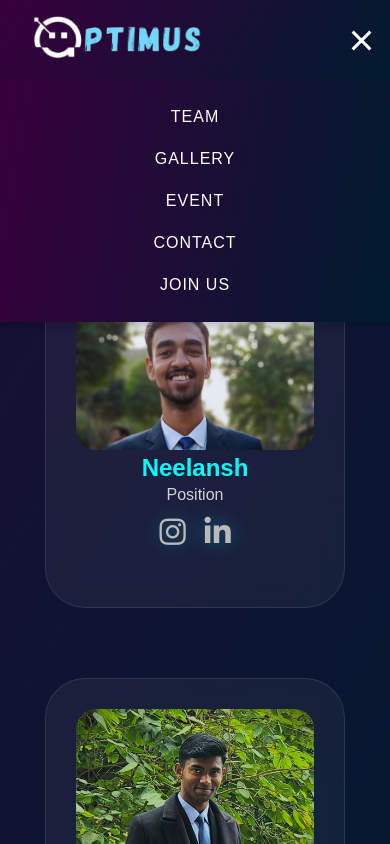
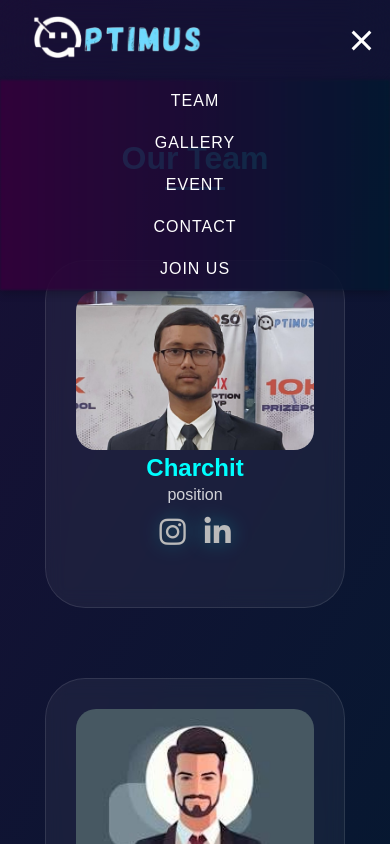
Before and after one commit to optimusorgz/Optimusorgz, a website: page team.html in a window 390 px wide. Both pictures are taken after a click on the element 361 px from the left and 40 px from the top of the page. Shown: the top 844 px of the page. Drawn offline with nearby package versions, Linux system fonts and the light colour scheme.

Commit message:
commit 25.2

```diff
--- a/styles.css
+++ b/styles.css
@@ -21,7 +21,8 @@ body {
 }
 
 .navbar {
-  background: linear-gradient(120deg, #38003d, #001b2f);
+  backdrop-filter: blur(20px); /* The actual blur */
+  -webkit-backdrop-filter: blur(20px); /* For Safari */
   color: white;
   height: 80px;
   position: sticky;
@@ -174,18 +175,41 @@ body {
   position: absolute;
   top: 80px;
   left: 0;
-  background: linear-gradient(100deg, #38003d, #001b2f);
   width: 100%;
   flex-direction: column;
   align-items: center;
-  padding: 1rem 0;
+  padding: 0 0;
   box-shadow: 0 4px 8px rgba(0, 0, 0, 0.2);
+  z-index: 10;
+}
+
+.mobile-menu::before{
+  content: "";
+  position: absolute;
+  top: 0;
+  left: 0;
+  width: 100%;
+  height: 100%;
+  background:
+  /* linear-gradient(rgba(0, 0, 0, 0.4), rgba(0, 0, 0, 0.4)), */
+  url("images/backgrounf.png") center/cover no-repeat;
+  filter: blur(1px);
+  opacity: 0.9;
+  z-index: -1;
 }
 
 .mobile-menu li {
   width: 100%;
   text-align: center;
   padding: 0.75rem 0;
+  /* background-color: rgba(255, 255, 255, 0.1); */
+  position: relative;
+  z-index: 1;
+}
+
+.mobile-menu li:hover{
+  background-color: #001b2f;
+  opacity: 0.5;
 }
 
 .mobile-menu a {
--- a/team.html
+++ b/team.html
@@ -49,7 +49,25 @@
     <h2 data-aos="fade-up" data-aos-duration="1000">Our Team</h2>
     <div class="highlight-cards" style="background: transparent;">
       <div class="card" data-aos="fade-up" data-aos-delay="100" data-aos-duration="800" style="margin: 20px 20px; border-radius: 40px;">
-        <img src="images/neelansh.jpeg" alt="Piyush saini" style=" border-radius: 20px; width: 100%;">
+        <img src="images/charchit1.jpeg" alt="" style="border-radius: 20px; width: 100%;">
+        <h3 style="padding: 0; margin: 0;">Charchit</h3>
+        <p style="padding: 0; margin: 0;">position</p>
+        <div class="eventsocial-icon">
+          <a href="https://www.instagram.com/charchit.singh_16/" target="_blank" style="margin: 10px;"><i class="fab fa-instagram" style="width: 5px;text-align: center;"></i></a>
+          <a href="#" style="margin: 10px;"><i class="fab fa-linkedin-in"></i></a>
+        </div>
+      </div>
+      <div class="card" data-aos="fade-up" data-aos-delay="100" data-aos-duration="800" style="margin: 20px 20px; border-radius: 40px;">
+        <img src="images/avtar.jpeg" alt="" style="border-radius: 20px; width: 100%;">
+        <h3 style="padding: 0; margin: 0;">Name</h3>
+        <p style="padding: 0; margin: 0;">position</p>
+        <div class="eventsocial-icon">
+          <a href="#" style="margin: 10px;"><i class="fab fa-instagram" style="width: 5px;text-align: center;"></i></a>
+          <a href="#" style="margin: 10px;"><i class="fab fa-linkedin-in"></i></a>
+        </div>
+      </div>
+      <div class="card" data-aos="fade-up" data-aos-delay="100" data-aos-duration="800" style="margin: 20px 20px; border-radius: 40px;">
+        <img src="images/neelansh.jpeg" alt="Piyush saini" style=" border-radius: 20px; width: 100%; ">
         <h3 style="padding: 0; margin: 0;">Neelansh</h3>
         <p style="padding: 0; margin: 0;">Position</p>
         <div class="eventsocial-icon">
@@ -94,17 +112,8 @@
         </div>
       </div>
       <div class="card" data-aos="fade-up" data-aos-delay="100" data-aos-duration="800" style="margin: 20px 20px; border-radius: 40px;">
-        <img src="images/avtar.jpeg" alt="" style="border-radius: 20px; width: 100%;">
-        <h3 style="padding: 0; margin: 0;">Name</h3>
-        <p style="padding: 0; margin: 0;">position</p>
-        <div class="eventsocial-icon">
-          <a href="#" style="margin: 10px;"><i class="fab fa-instagram" style="width: 5px;text-align: center;"></i></a>
-          <a href="#" style="margin: 10px;"><i class="fab fa-linkedin-in"></i></a>
-        </div>
-      </div>
-      <div class="card" data-aos="fade-up" data-aos-delay="100" data-aos-duration="800" style="margin: 20px 20px; border-radius: 40px;">
-        <img src="images/avtar.jpeg" alt="" style="border-radius: 20px; width: 100%;">
-        <h3 style="padding: 0; margin: 0;">Name</h3>
+        <img src="images/bhanu_picture.jpg" alt="" style="border-radius: 20px; width: 100%;">
+        <h3 style="padding: 0; margin: 0;">Bhanu</h3>
         <p style="padding: 0; margin: 0;">position</p>
         <div class="eventsocial-icon">
           <a href="#" style="margin: 10px;"><i class="fab fa-instagram" style="width: 5px;text-align: center;"></i></a>
```
Also changed, not shown: gallery.html (+2 -2 lines), index.html (+1 -1 lines), images/backgrounf.png (added), images/bhanu_picture.jpg (added), images/charchit.png (added), images/charchit1.jpeg (added).
